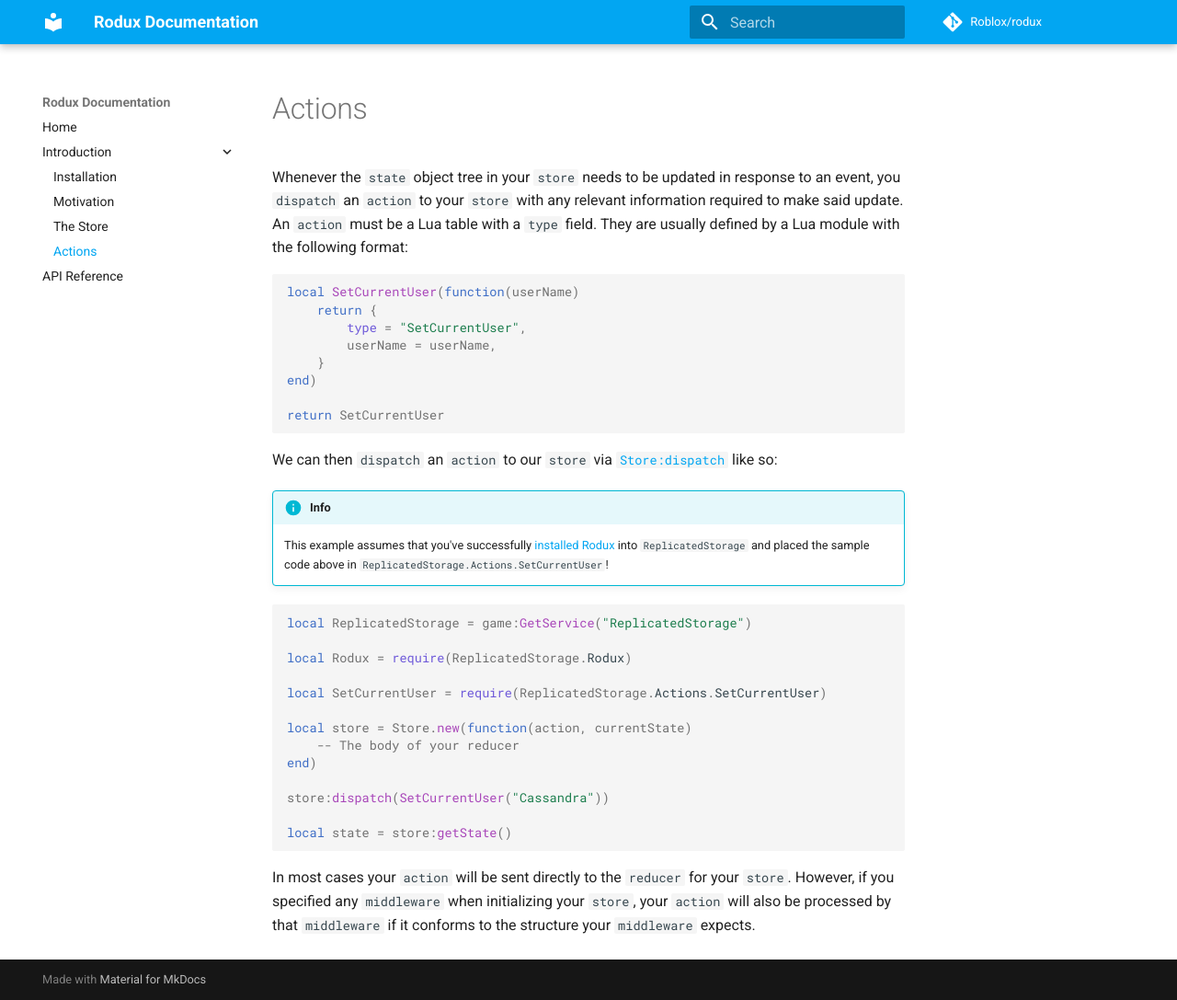
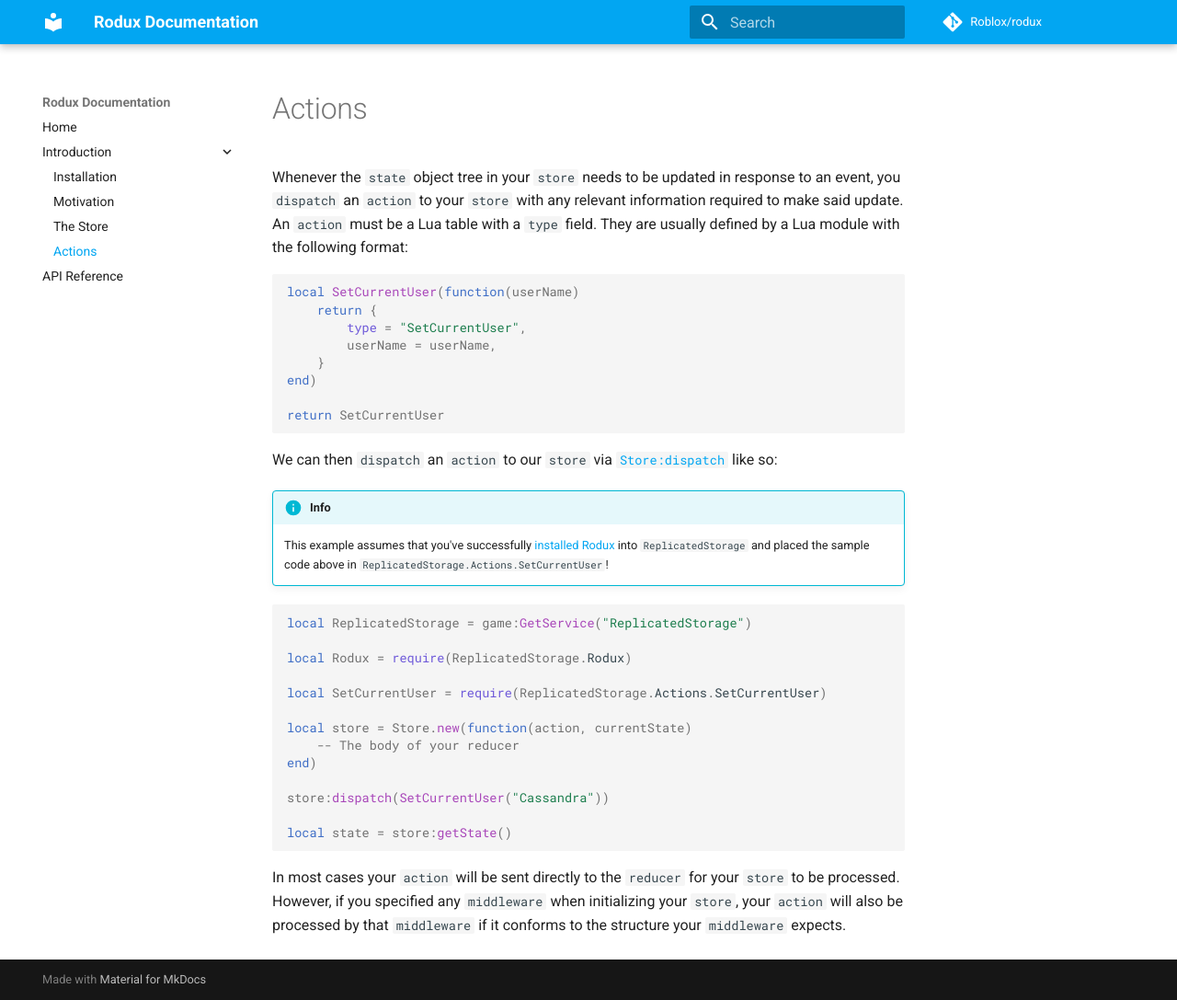
Before and after one commit to Roblox/rodux, an MkDocs documentation site: the page built from docs/introduction/actions.md, in a window 1280 px wide and 1087 px high. Shown: the whole window at 92% size. Built offline with MkDocs 1.6.1 and Material for MkDocs 9.7.7, drawn with Linux system fonts in a browser that asks for light colours; comment, search, counter and statistics services are not loaded; old or Windows-style settings are respelled for this version of MkDocs.

Commit message:
Small rewording

````diff
--- a/docs/introduction/actions.md
+++ b/docs/introduction/actions.md
@@ -32,4 +32,4 @@
 local state = store:getState()
 ```
 
-In most cases your `action` will be sent directly to the `reducer` for your `store`. However, if you specified any `middleware` when initializing your `store`, your `action` will also be processed by that `middleware` if it conforms to the structure your `middleware` expects.
+In most cases your `action` will be sent directly to the `reducer` for your `store` to be processed. However, if you specified any `middleware` when initializing your `store`, your `action` will also be processed by that `middleware` if it conforms to the structure your `middleware` expects.
````
